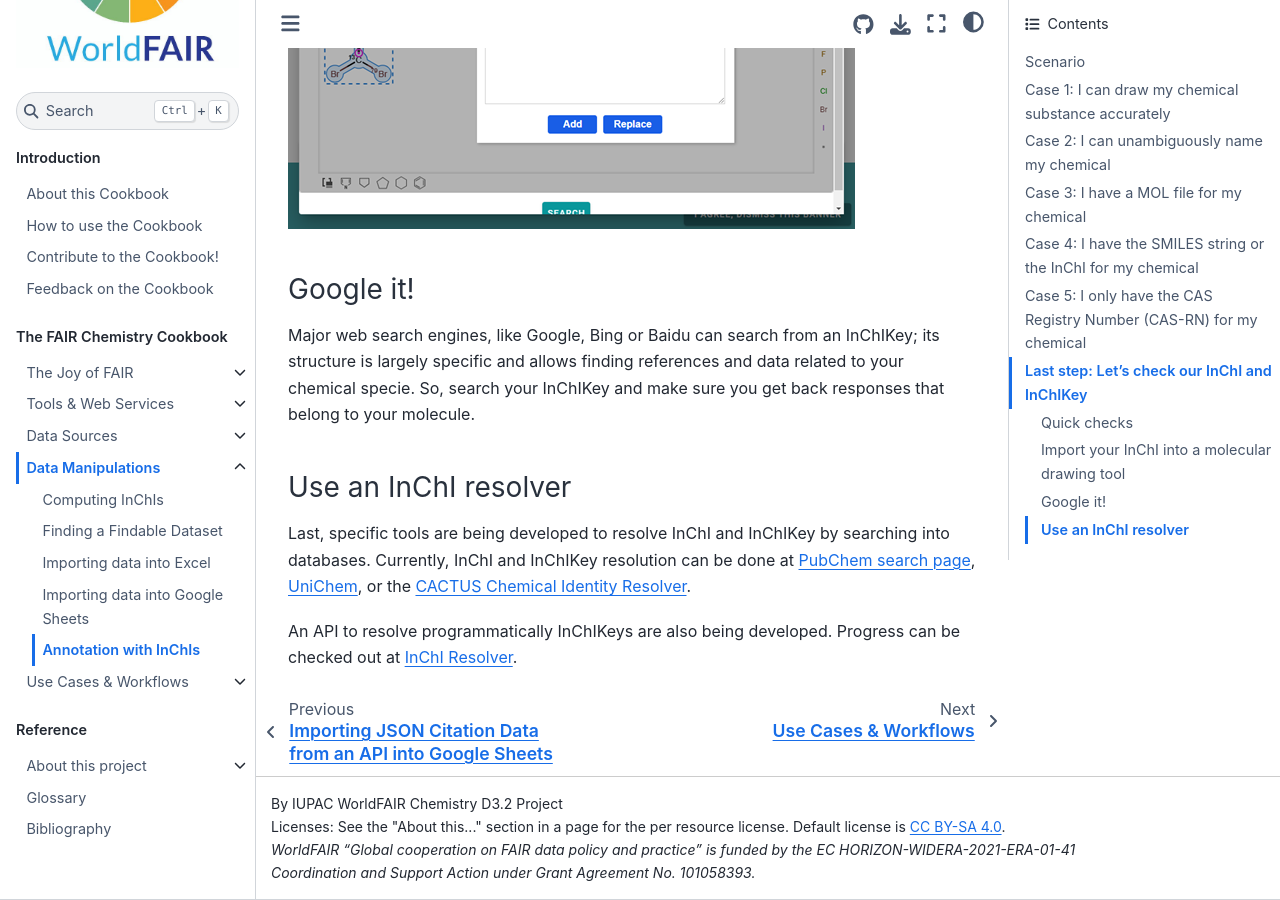
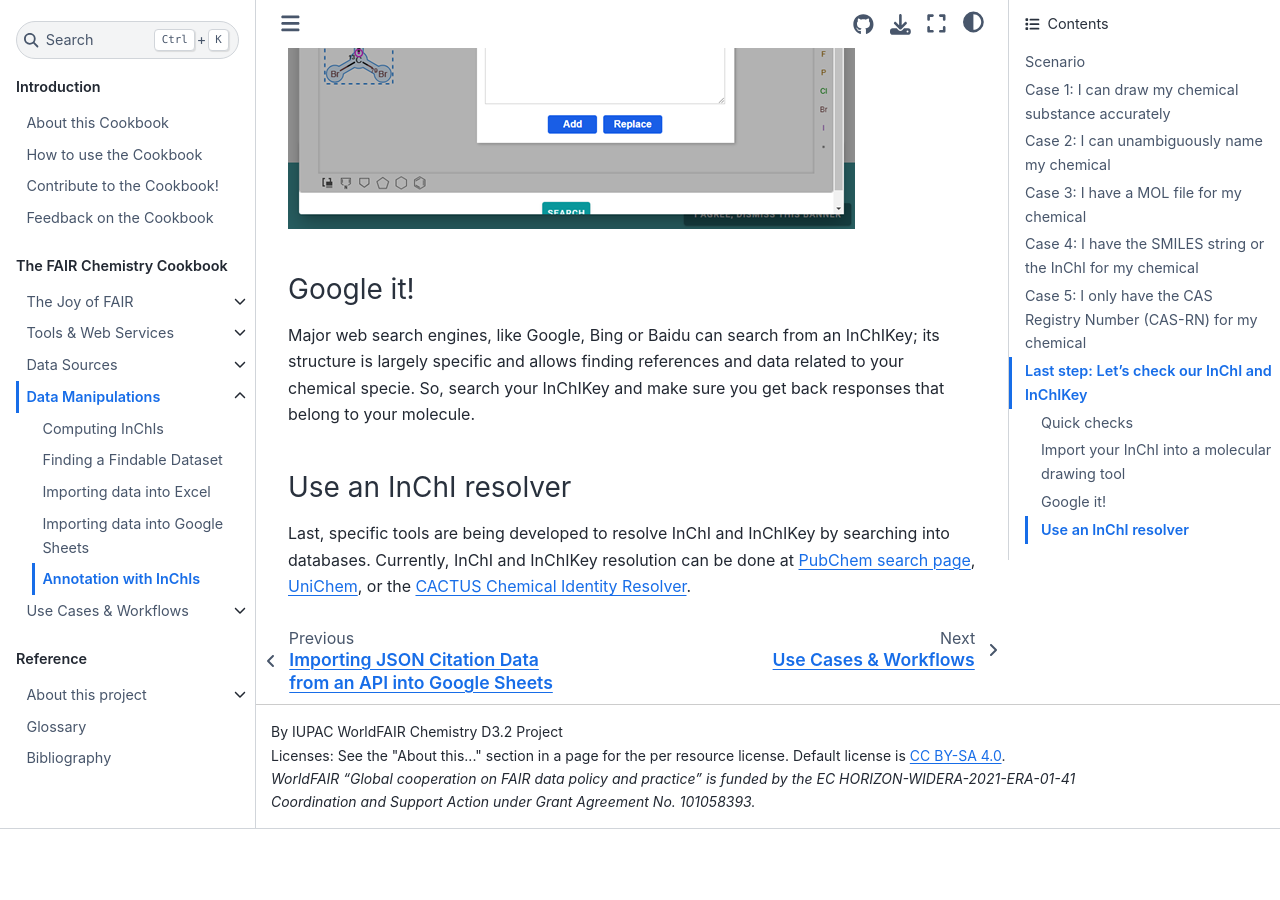
Before and after one commit to IUPAC/WFChemCookbook, a Jupyter Book: the page built from book/manipulations/using_inchi.md, in a window 1280 px wide and 900 px high, scrolled down 5697 px. Built offline with Jupyter Book 1.0.4 settings and Sphinx 7.4.7 and the Sphinx Book theme 1.1.4, drawn with Linux system fonts in a browser that asks for light colours; comment, search, counter and statistics services are not loaded; after the commit the page ends 6526 px from its top, so only the background shows below that.

Commit message:
remove the last line with link as not working in the using inchi recipe

```diff
--- a/book/manipulations/using_inchi.md
+++ b/book/manipulations/using_inchi.md
@@ -133,5 +133,3 @@
 Last, specific tools are being developed to resolve InChI and InChIKey by searching into databases.
 Currently, InChI and InChIKey resolution can be done at [PubChem search page](https://pubchem.ncbi.nlm.nih.gov/), [UniChem](https://www.ebi.ac.uk/unichem/),
 or the [CACTUS Chemical Identity Resolver](https://cactus.nci.nih.gov/chemical/structure).
-
-An API to resolve programmatically InChIKeys are also being developed. Progress can be checked out at [InChI Resolver](https://inchi-resolver.org/).
```
